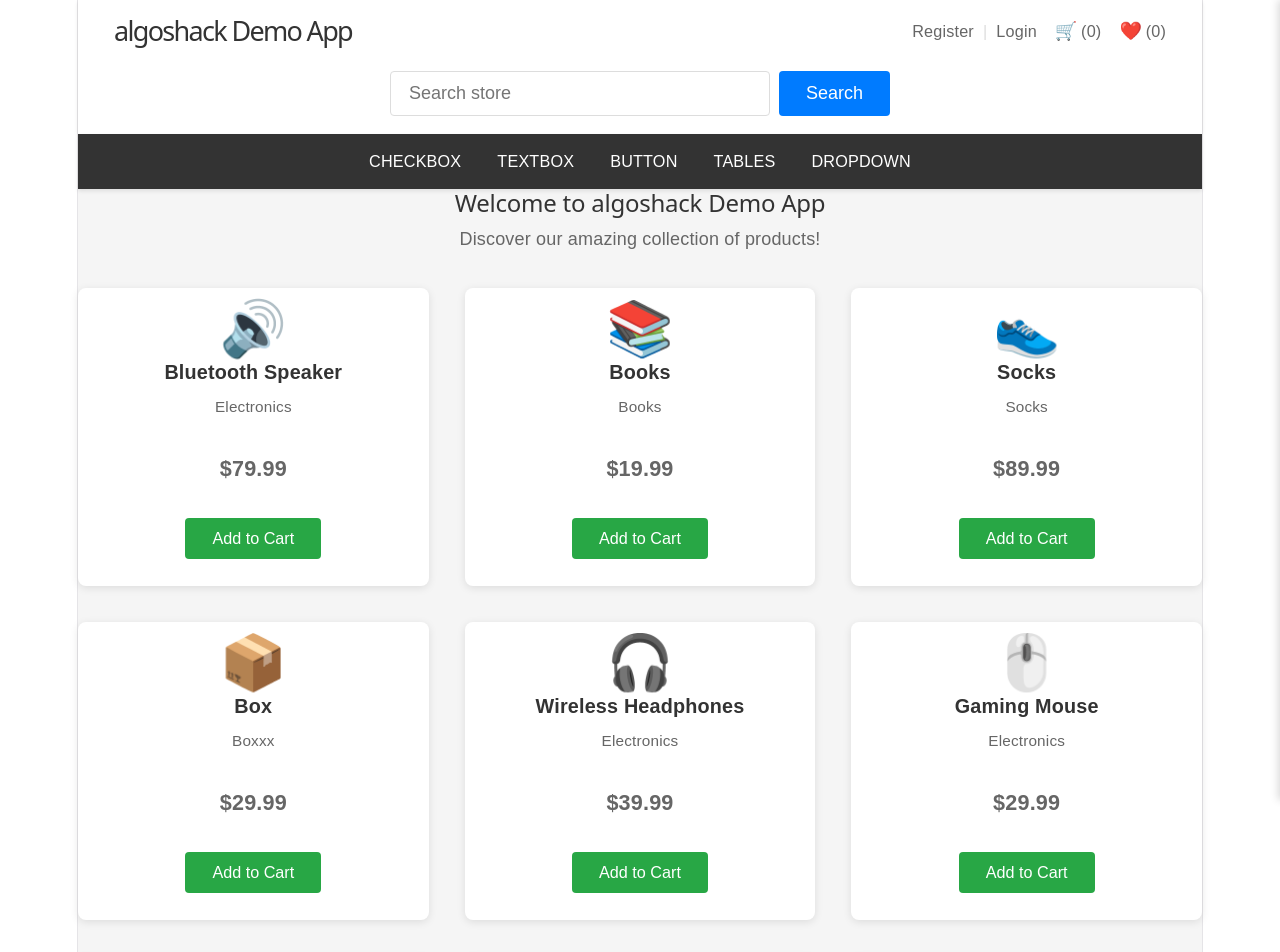
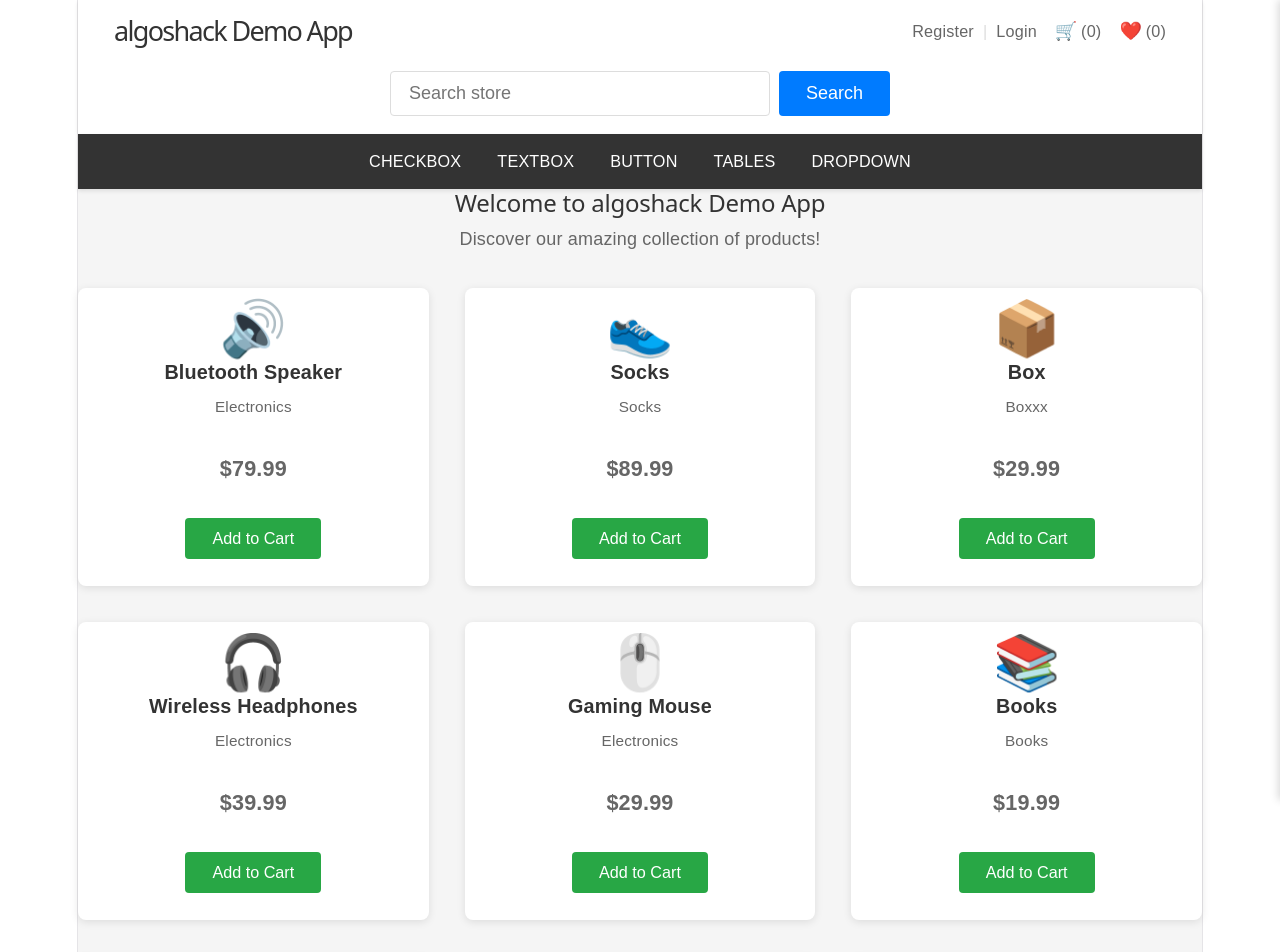
Before and after one commit to vivekkumarsingh001/autohealDemoApp, a React (Vite) app: page / in a window 1280 px wide. Shown: the top 952 px of the page. Built offline with nearby package versions, Linux system fonts and the light colour scheme.

Commit message:
chnaged order

```diff
--- a/src/components/Home.jsx
+++ b/src/components/Home.jsx
@@ -11,14 +11,6 @@ const Home = ({ addToCart, cartCount }) => {
       price: "$79.99",
       icon: "🔊",
       category: "Electronics",
-      addedToCart: false,
-    },
-    {
-      id: 4,
-      name: "Books",
-      price: "$19.99",
-      icon: "📚",
-      category: "Books",
       addedToCart: false,
     },
         {
@@ -51,6 +43,14 @@ const Home = ({ addToCart, cartCount }) => {
       price: "$29.99",
       icon: "🖱️",
       category: "Electronics",
+      addedToCart: false,
+    },
+        {
+      id: 4,
+      name: "Books",
+      price: "$19.99",
+      icon: "📚",
+      category: "Books",
       addedToCart: false,
     },
     {
```
